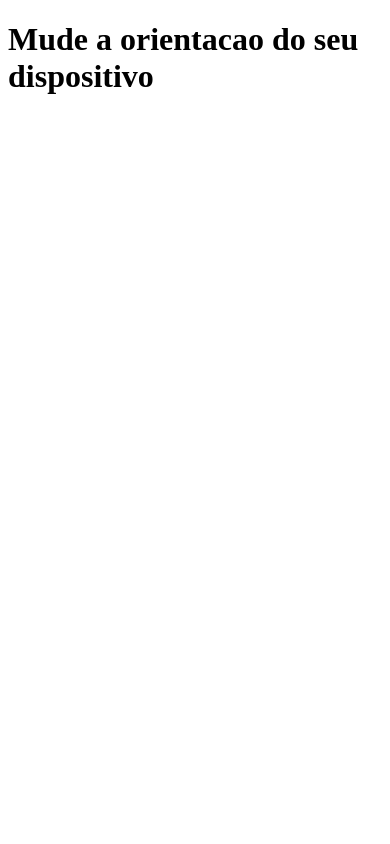
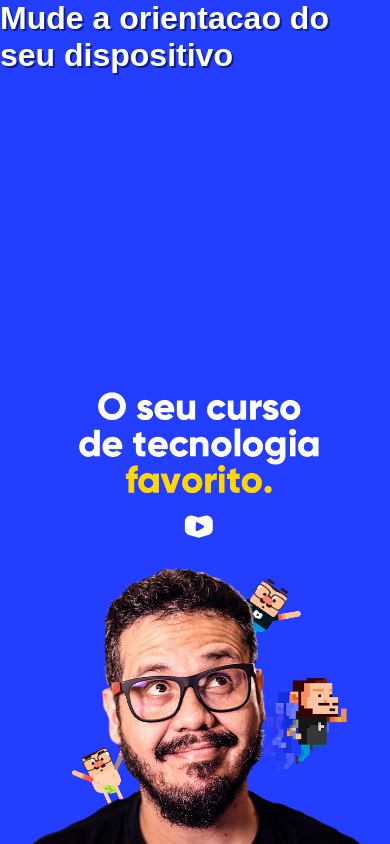
Before and after one commit to Lucas0M/HTML5-CSS3-JS, a website: page ex026/mq002/index.html in a window 390 px wide. Drawn offline with Linux system fonts and the light colour scheme.

Commit message:
ex003 media query

```diff
--- a/ex026/mq002/style/paisagem.css
+++ b/ex026/mq002/style/paisagem.css
@@ -1,2 +1,7 @@
 @charset "UTF-8";
 /* aparelho deitado */
+
+body {
+  background-image: url(../images/cev-landscape.jpg);
+  background-position: left bottom;
+}
--- a/ex026/mq002/style/retrato.css
+++ b/ex026/mq002/style/retrato.css
@@ -1,2 +1,7 @@
 @charset "UTF-8";
 /* aparelho em pe */
+
+body {
+  background-image: url(../images/cev-portrait.jpg);
+  background-position: center bottom;
+}
--- a/ex026/mq002/style/style.css
+++ b/ex026/mq002/style/style.css
@@ -1,2 +1,21 @@
 @charset "UTF-8";
 /* cofiguracoes gerais */
+
+* {
+  margin: 0;
+  padding: 0;
+  font-family: Arial, Helvetica, sans-serif;
+}
+
+html, body {
+  width: 100vw;
+  height: 100vh;
+  background-color: #233eff;
+  background-size: contain;
+  background-repeat: no-repeat;
+}
+
+h1 {
+  color: white;
+  text-shadow: 2px 2px 0px #111e83;
+}
```
